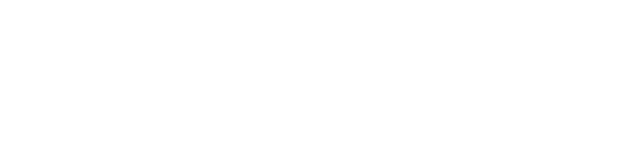
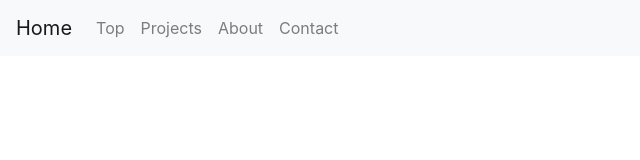
Before and after one commit to atokos/atokos.github.io, a plain HTML site: page index.html in a window 1280 px wide. Shown: the whole page, without its empty margins (0-640 px from the left). Drawn offline with nearby package versions, Linux system fonts and the light colour scheme.

Commit message:
Added navbar

```diff
--- a/index.html
+++ b/index.html
@@ -7,23 +7,44 @@
     <link rel="stylesheet" href="https://stackpath.bootstrapcdn.com/bootstrap/4.2.1/css/bootstrap.min.css" integrity="sha384-GJzZqFGwb1QTTN6wy59ffF1BuGJpLSa9DkKMp0DgiMDm4iYMj70gZWKYbI706tWS" crossorigin="anonymous">
 </head>
 <body>
-    <!-- NAVBAR -->
+<!-- NAVBAR -->
+<nav class="navbar navbar-expand-sm bg-light navbar-light">
+    <a class="navbar-brand" href="#">Home</a>
+    <button class="navbar-toggler" type="button" data-toggle="collapse" data-target="responsiveNavbar">
+        <span class="navbar-toggler-icon"></span>
+    </button>
+    <div class="collapse navbar-collapse" id="responsiveNavbar">
+        <ul class="navbar-nav">
+            <li class="nav-item">
+                <a class="nav-link" href="#">Top</a>
+            </li>
+            <li class="nav-item">
+                <a class="nav-link" href="#">Projects</a>
+            </li>
+            <li class="nav-item">
+                <a class="nav-link" href="#">About</a>
+            </li>
+            <li class="nav-item">
+                <a class="nav-link" href="#">Contact</a>
+            </li>
+        </ul>
+    </div>
+</nav>
+
+<!-- HEADER -->
 
 
 
-    <!-- HEADER -->
+<!-- PROJECTS -->
 
 
 
-    <!-- PROJECTS -->
+<!-- ABOUT -->
 
 
 
-    <!-- ABOUT -->
+<!-- CONTACT -->
 
-
-
-    <!-- CONTACT -->
 
 
     <script src="https://code.jquery.com/jquery-3.3.1.slim.min.js" integrity="sha384-q8i/X+965DzO0rT7abK41JStQIAqVgRVzpbzo5smXKp4YfRvH+8abtTE1Pi6jizo" crossorigin="anonymous"></script>
```
